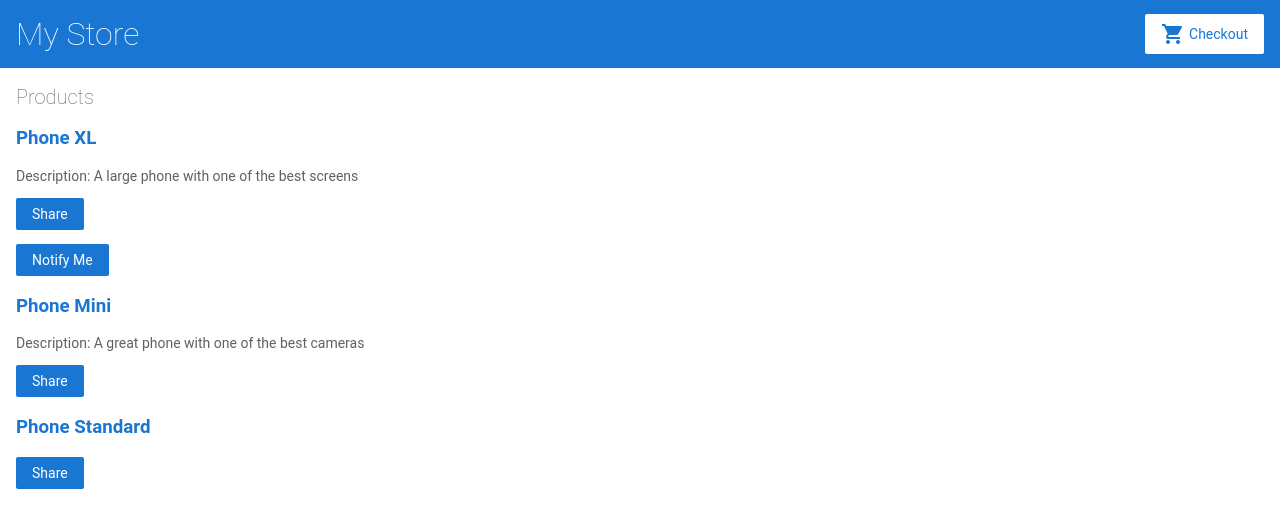
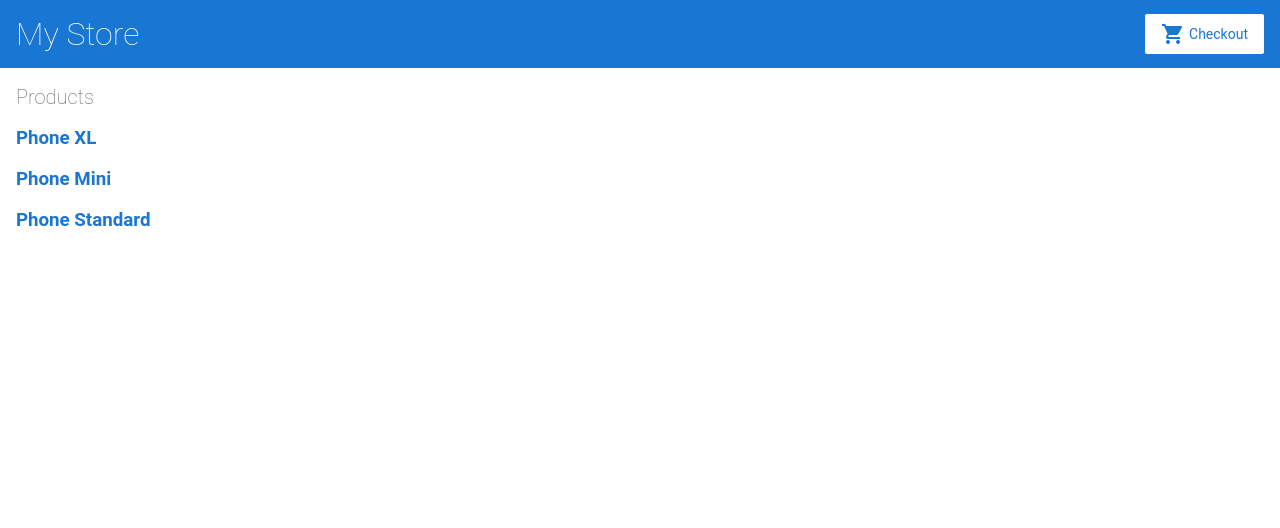
Before and after one commit to manueltov/angular-h5tytt-fmsnne, an Angular app: page / in a window 1280 px wide. Shown: the top 528 px of the page. Built offline with nearby package versions, Linux system fonts and the light colour scheme.

Commit message:
in-app navigation

```diff
--- a/src/app/product-alerts/product-alerts.component.html
+++ b/src/app/product-alerts/product-alerts.component.html
@@ -1,3 +1,3 @@
 <p *ngIf="product.price > 700">
-    <button>Notify Me</button>
+    <button (click)="notify.emit()">Notify Me</button>
 </p>
--- a/src/app/product-alerts/product-alerts.component.ts
+++ b/src/app/product-alerts/product-alerts.component.ts
@@ -1,5 +1,6 @@
 import { Component, OnInit } from "@angular/core";
 import { Input } from "@angular/core";
+import { Output, EventEmitter } from "@angular/core";
 
 @Component({
     selector: "app-product-alerts",
@@ -8,6 +9,7 @@
 })
 export class ProductAlertsComponent implements OnInit {
     @Input() product;
+    @Output() notify = new EventEmitter();
     constructor() {}
 
     ngOnInit() {}
--- /dev/null
+++ b/src/app/product-details/product-details.component.html
@@ -0,0 +1,7 @@
+<h2>Product Details</h2>
+
+<div *ngIf="product">
+    <h3>{{ product.name }}</h3>
+    <h4>{{ product.price | currency }}</h4>
+    <p>{{ product.description }}</p>
+</div>
--- /dev/null
+++ b/src/app/product-details/product-details.component.ts
@@ -0,0 +1,20 @@
+import { Component, OnInit } from "@angular/core";
+import { ActivatedRoute } from "@angular/router";
+import { products } from "../products";
+
+@Component({
+    selector: "app-product-details",
+    templateUrl: "./product-details.component.html",
+    styleUrls: ["./product-details.component.css"],
+})
+export class ProductDetailsComponent implements OnInit {
+    product;
+
+    constructor(private route: ActivatedRoute) {}
+
+    ngOnInit() {
+        this.route.paramMap.subscribe((params) => {
+            this.product = products[+params.get("productId")];
+        });
+    }
+}
--- a/src/app/product-list/product-list.component.html
+++ b/src/app/product-list/product-list.component.html
@@ -1,17 +1,13 @@
 <h2>Products</h2>
 
-<div *ngFor="let product of products">
+<div *ngFor="let product of products; index as productId">
     <h3>
-        <a [title]="product.name + ' details'">
+        <a
+            [title]="product.name + ' details'"
+            [routerLink]="['/products', productId]"
+        >
             {{ product.name }}
         </a>
     </h3>
-
-    <p *ngIf="product.description">Description: {{ product.description }}</p>
-
-    <button (click)="share()">
-        Share
-    </button>
-
-    <app-product-alerts [product]="product"> </app-product-alerts>
+    <!-- . . . -->
 </div>
--- a/src/app/product-list/product-list.component.ts
+++ b/src/app/product-list/product-list.component.ts
@@ -13,6 +13,10 @@
     share() {
         window.alert("The product has been shared!");
     }
+
+    onNotify() {
+        window.alert("You will be notified when the product goes on sale");
+    }
 }
 
 /*
```
Also changed, not shown: src/app/app.module.ts (+6 -1 lines), src/app/product-details/product-details.component.css (added).
